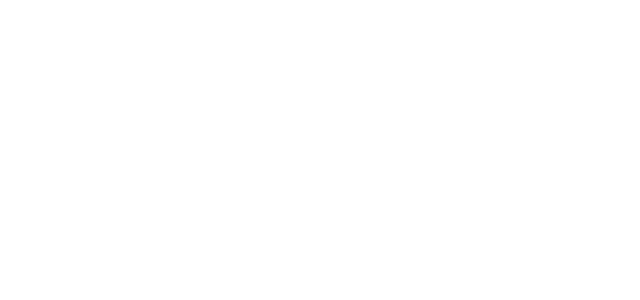
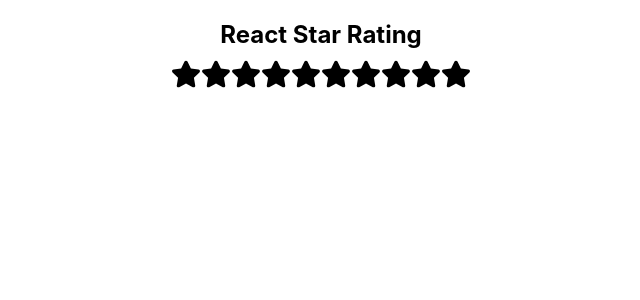
Before and after one commit to harsh112000/A-React-Learner-Guide, a React (Create React App) app: page /star-rating in a window 1280 px wide. Before the commit this address had no page. Shown: the top 300 px of the page, without its empty margins (319-959 px from the left). Built offline with nearby package versions, Linux system fonts and the light colour scheme.

Commit message:
react-star-rating

```diff
--- a/package.json
+++ b/package.json
@@ -8,6 +8,7 @@
     "@testing-library/user-event": "^13.5.0",
     "react": "^18.2.0",
     "react-dom": "^18.2.0",
+    "react-icons": "^5.1.0",
     "react-router-dom": "^6.22.3",
     "react-scripts": "5.0.1",
     "web-vitals": "^2.1.4"
--- a/src/App.js
+++ b/src/App.js
@@ -2,6 +2,7 @@
 import { BrowserRouter as Router, Routes, Route } from 'react-router-dom';
 import Accordian from './components/accordian';
 import RandomColor from './components/random-color';
+import StarRating from './components/star-rating';
 
 
 function App() {
@@ -10,6 +11,7 @@
       <Routes>
         <Route path="/" element={<Accordian />} />
         <Route path="/random-color" element={<RandomColor />} />
+        <Route path="/star-rating" element={<StarRating noOfStars={10}/>} />
       </Routes>
     </Router>
   );
--- a/src/components/random-color/index.jsx
+++ b/src/components/random-color/index.jsx
@@ -1,4 +1,5 @@
 import {useEffect, useState} from 'react'
+import { Link } from 'react-router-dom'
 
 const RandomColor = () => {
     //seeting default colour type to hex
@@ -13,11 +14,10 @@
         const hex = [0,1,2,3,4,5,6,7,8,9,'A','B','C','D','E','F'];
         let hexColor = '#';
         for(let i = 0; i < 6; i++){
+
             hexColor += hex[randomColorUtility(hex.length)]
         }
-        console.log(hexColor)
         setColor(hexColor)
-        console.log(setColor)
     }
 
     const handleCreateRandomRgbColor = () =>{
@@ -26,7 +26,6 @@
         const b = randomColorUtility(256);
 
         setColor(`rgb(${r},${g},${b})`)
-
     }
 
     useEffect(() => {
@@ -59,7 +58,11 @@
             <h1>{color}</h1>
         </div>
         <h1>Generate Random Color</h1>
+        <div className="bottom-right-button">
+        <Link to="/star-rating">Go to Random Color</Link>
+      </div>
     </div>
+
   )
 }
 
--- /dev/null
+++ b/src/components/star-rating/index.js
@@ -0,0 +1,43 @@
+import React, { useState } from 'react';
+import { FaStar } from 'react-icons/fa';
+import './styles.css';
+
+const StarRating = ({ noOfStars = 5 }) => {
+    const [rating, setRating] = useState(0);
+    const [hover, setHover] = useState(0);
+
+    const handleClicked = index => {
+        setRating(index);
+    };
+
+    const handleHover = index => {
+        setHover(index);
+    };
+
+    const handleLeave = () => {
+        setHover(0);
+    };
+
+    return (
+        <div className="star-rating-container">
+            <h2 className="star-rating-heading">React Star Rating</h2>
+            <div className="star-rating">
+                {[...Array(noOfStars)].map((_, index) => {
+                    const starValue = index + 1;
+                    return (
+                        <FaStar
+                            key={index}
+                            className={starValue <= (hover || rating) ? 'active' : 'inactive'}
+                            onClick={() => handleClicked(starValue)}
+                            onMouseMove={() => handleHover(starValue)}
+                            onMouseLeave={handleLeave}
+                            size={30}
+                        />
+                    );
+                })}
+            </div>
+        </div>
+    );
+};
+
+export default StarRating;
--- /dev/null
+++ b/src/components/star-rating/styles.css
@@ -0,0 +1,24 @@
+.star-rating-container {
+    text-align: center;
+    margin-bottom: 20px;
+}
+
+.star-rating-heading {
+    font-size: 24px;
+    margin-bottom: 10px;
+}
+
+.star-rating {
+    display: flex;
+    justify-content: center;
+}
+
+.active{
+    /* background-color: #f0f0f0; */
+    color:#fff700;
+}
+.inactive{
+    /* background-color: #bd1515 */
+    color:#000000;
+
+}
```
Also changed, not shown: 1 other file (tests, documents, lock files or other folders).
